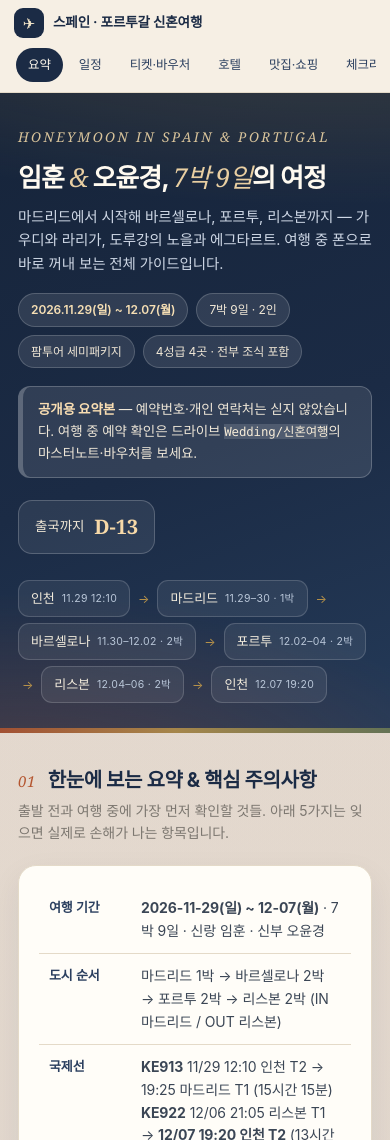
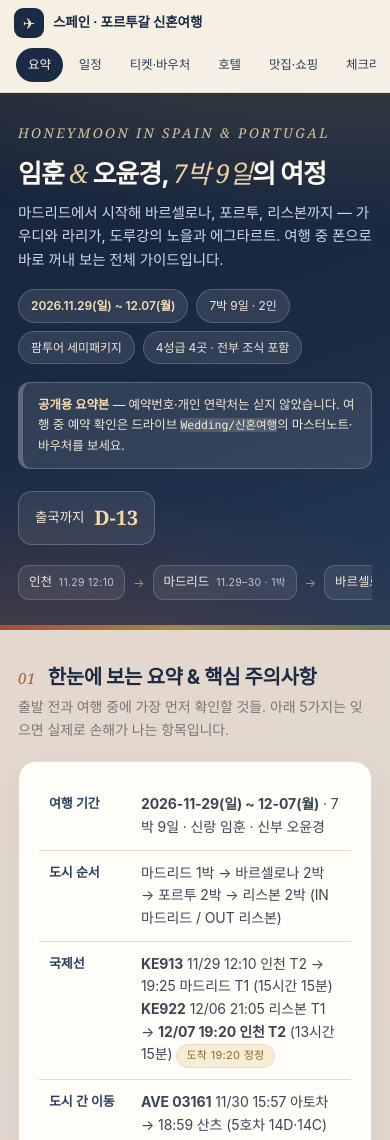
Before and after one commit to crimama/honeymoon-guide, a plain HTML site: page index.html in a window 390 px wide. Shown: the top 1140 px of the page. Drawn offline with Linux system fonts and the light colour scheme.

Commit message:
Mobile: compact hero route strip

```diff
--- a/index.html
+++ b/index.html
@@ -275,6 +275,11 @@ label.chk span small{display:block;color:var(--muted);font-size:12px;text-decora
   .tl li{grid-template-columns:56px 1fr;gap:10px}
   .kv th{width:92px}
   .row{grid-template-columns:78px 1fr}
+  .route{flex-wrap:nowrap;overflow-x:auto;scrollbar-width:none;padding-bottom:4px;margin-top:20px}
+  .route::-webkit-scrollbar{display:none}
+  .route .stop{flex:0 0 auto;padding:6px 10px;font-size:12.5px}
+  .hero .note{font-size:12.5px}
+  .hero{padding:30px 0 26px}
   section{padding:34px 0 4px}
 }
 @media print{
```
